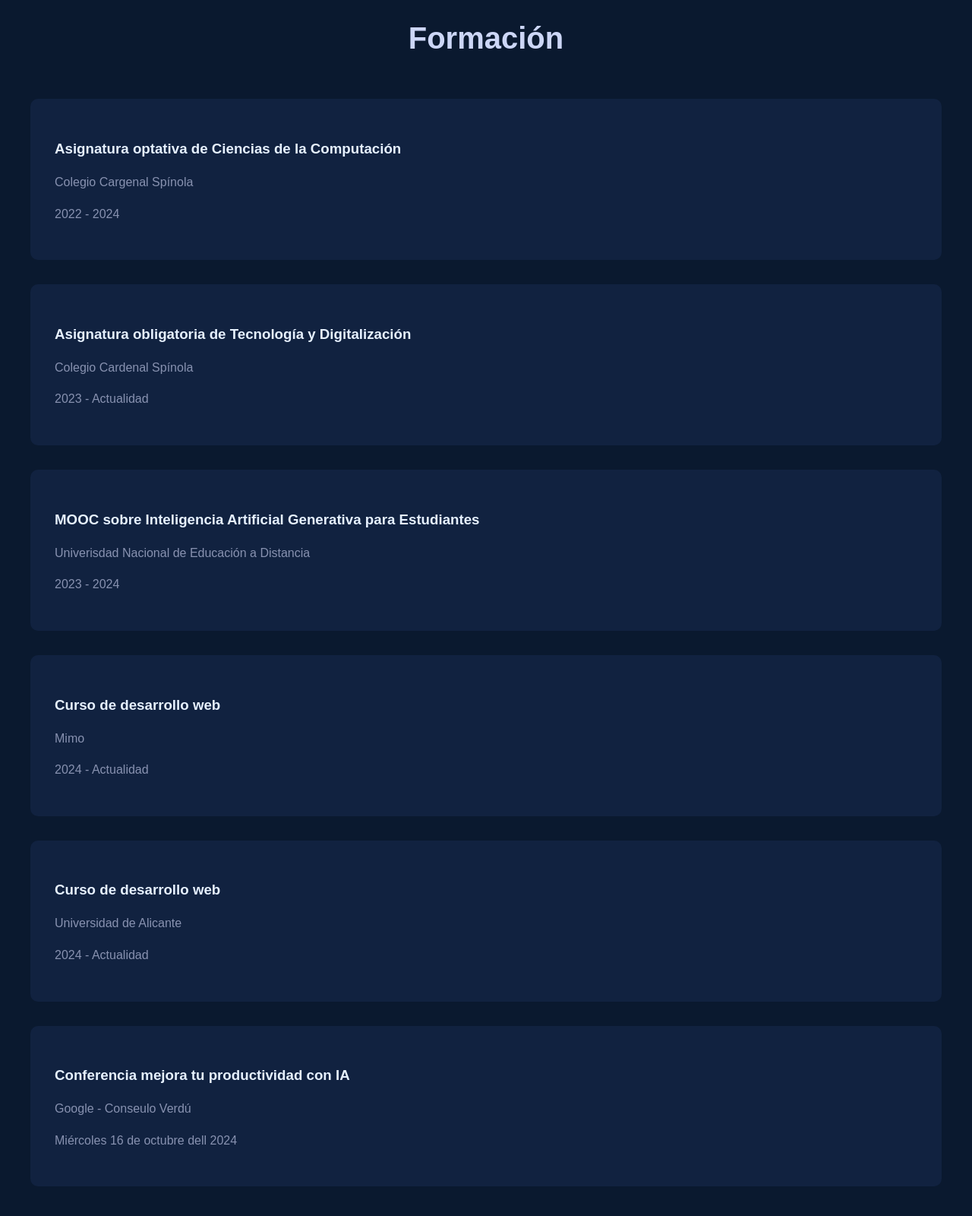
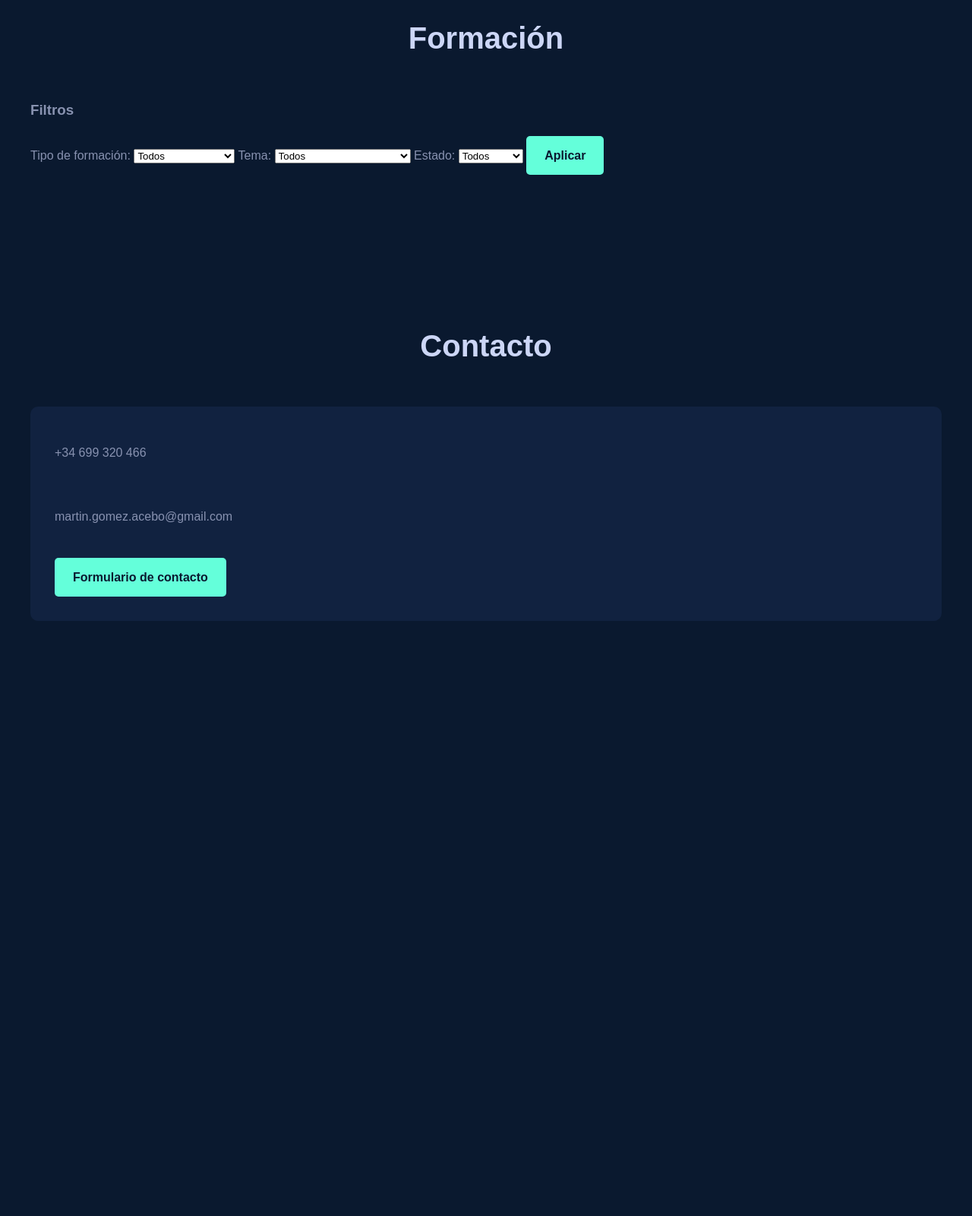
Before and after one commit to mgomezacebo/portfolio, a plain HTML site: page index.html in a window 1280 px wide. Shown: the part 2995-4595 px from the top of the page at 76% size. After the commit the page ends 3900 px from the top, so only its background shows below. Drawn offline with nearby package versions, Linux system fonts and the light colour scheme.

Commit message:
Update index.html

```diff
--- a/index.html
+++ b/index.html
@@ -290,37 +290,31 @@
         <section id="formacion" class="section">
             <div class="container">
                 <h2>Formación</h2>
-                <div class="education-card">
-                    <h3>Asignatura optativa de Ciencias de la Computación</h3>
-                    <p>Colegio Cargenal Spínola</p>
-                    <p>2022 - 2024</p>
-                </div>
-                <div class="education-card">
-                    <h3>Asignatura obligatoria de Tecnología y Digitalización</h3>
-                    <p>Colegio Cardenal Spínola</p>
-                    <p>2023 - Actualidad</p>
-                </div>
-                <div class="education-card">
-                    <h3>MOOC sobre Inteligencia Artificial Generativa para Estudiantes</h3>
-                    <p>Univerisdad Nacional de Educación a Distancia</p>
-                    <p>2023 - 2024</p>
-                </div>
-                <div class="education-card">
-                    <h3>Curso de desarrollo web</h3>
-                    <p>Mimo</p>
-                    <p>2024 - Actualidad</p>
-                </div>
-                <div class="education-card">
-                    <h3>Curso de desarrollo web</h3>
-                    <p>Universidad de Alicante</p>
-                    <p>2024 - Actualidad</p>
-                </div>
-                <div class="education-card">
-                    <h3>Conferencia mejora tu productividad con IA</h3>
-                    <p>Google - Conseulo Verdú</p>
-                    <p>Miércoles 16 de octubre dell 2024</p>
-                </div>
-            </div>
+                <h3>Filtros</h3>
+                <label for="filter-type">Tipo de formación:</label>
+        <select id="filter-type">
+            <option value="">Todos</option>
+            <option value="Asignatura escolar">Asignatura escolar</option>
+            <option value="Curso">Curso</option>
+            <option value="Conferencia">Conferencia</option>
+        </select>
+
+        <label for="filter-topic">Tema:</label>
+        <select id="filter-topic">
+            <option value="">Todos</option>
+            <option value="IA">IA</option>
+            <option value="Desarrollo web">Desarrollo web</option>
+            <option value="Desarrollo de aplicaciones">Desarrollo de aplicaciones</option>
+        </select>
+
+        <label for="filter-status">Estado:</label>
+        <select id="filter-status">
+            <option value="">Todos</option>
+            <option value="En curso">En curso</option>
+            <option value="Terminado">Terminado</option>
+        </select>
+
+        <a class="btn" id="apply-filters">Aplicar</a>
         </section>
 
         <section id="contacto" class="section">
@@ -391,7 +385,35 @@
             scale: 0.8,
             duration: 3
         });
+        document.getElementById('apply-filters').addEventListener('click', function() {
+    const typeFilter = document.getElementById('filter-type').value;
+    const topicFilter = document.getElementById('filter-topic').value;
+    const statusFilter = document.getElementById('filter-status').value;
+
+    const cards = document.querySelectorAll('.education-card');
+
+    cards.forEach(card => {
+        const cardType = card.getAttribute('data-type');
+        const cardTopic = card.getAttribute('data-topic');
+        const cardStatus = card.getAttribute('data-status');
+
+        let isVisible = true;
+
+        if (typeFilter && cardType !== typeFilter) {
+            isVisible = false;
+        }
+
+        if (topicFilter && cardTopic !== topicFilter) {
+            isVisible = false;
+        }
+
+        if (statusFilter && cardStatus !== statusFilter) {
+            isVisible = false;
+        }
+
+        card.style.display = isVisible ? 'block' : 'none';
+    });
+});
     </style>
 </body>
 </html>
-//Fin
```
